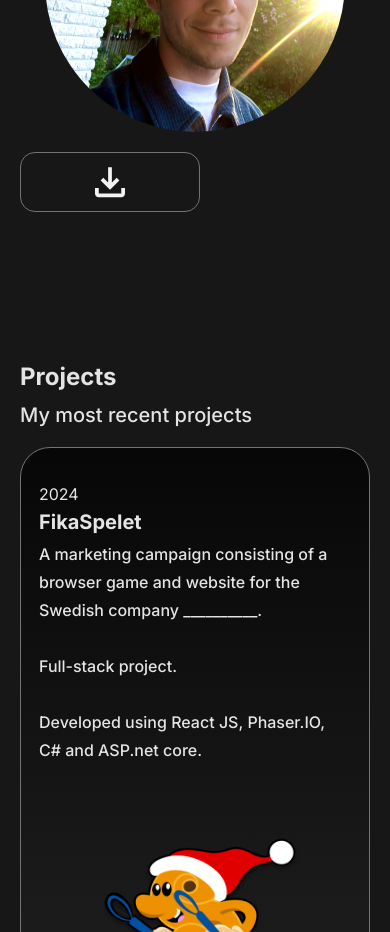
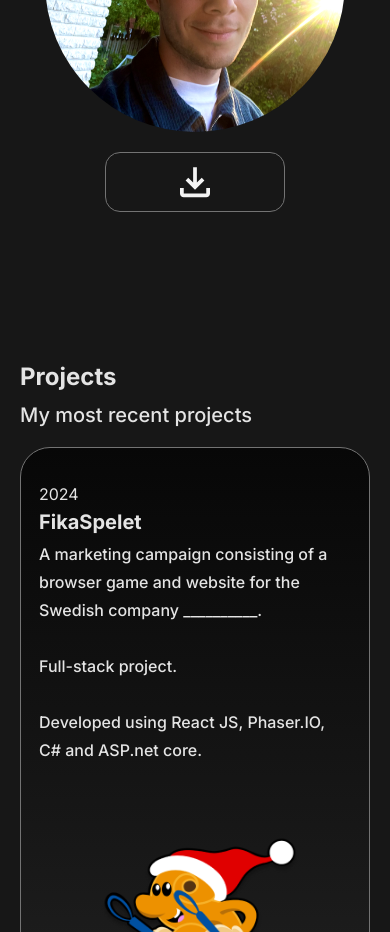
Before and after one commit to CodingQuercus/oak, a Next.js app: page / in a window 390 px wide. Shown: the part 1700-2632 px from the top of the page. Built offline with nearby package versions, Linux system fonts and the light colour scheme.

Commit message:
align button

```diff
--- a/src/app/components/about/about.module.css
+++ b/src/app/components/about/about.module.css
@@ -193,6 +193,10 @@
         width: 300px;
     }
 
+    .buttonContainer {
+        align-items: center;
+    }
+
     .buttonText {
         font-size: 18px;
     }
```
